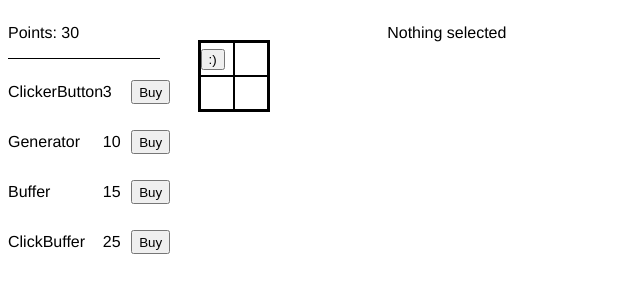
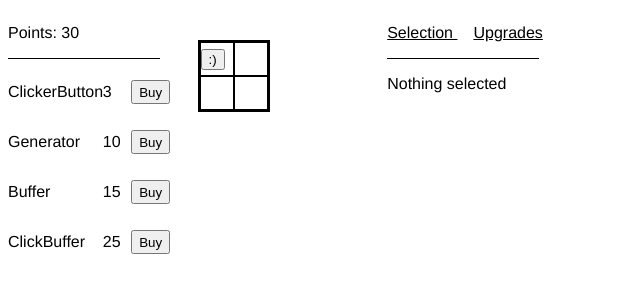
Before and after one commit to jake-orielly/untitled-idle-board-project, a Vue app: page / in a window 1280 px wide. Shown: the top 300 px of the page, without its empty margins (0-640 px from the left). Built offline with nearby package versions, Linux system fonts and the light colour scheme.

Commit message:
Upgrade tab scaffolding

```diff
--- a/src/components/GameContainer.vue
+++ b/src/components/GameContainer.vue
@@ -47,8 +47,28 @@
         </table>
       </div>
       <div>
+        <p>
+          <span
+            @click="selectRightTab('details')"
+            class="tabSelection"
+          >
+            Selection
+          </span>
+          <span
+            @click="selectRightTab('upgrades')"
+            class="tabSelection"
+          >
+            Upgrades
+          </span>
+        </p>
+        <hr>
         <StructureDetails
+          v-if="rightTab == 'details'"
           :structure="selectedStructure"
+        />
+        <UpgradesTab
+          v-else-if="rightTab == 'upgrades'"
+          :upgrades="upgrades"
         />
       </div>
     </div>
@@ -112,6 +132,7 @@ import ClickerButton from './ClickerButton'
 import Generator from './Generator'
 import StructureDetails from './StructureDetails'
 import StructureShop from './StructureShop'
+import UpgradesTab from './UpgradesTab'
 
 export default {
   name: 'GameContainer',
@@ -121,7 +142,8 @@ export default {
     ClickerButton,
     Generator,
     StructureDetails,
-    StructureShop
+    StructureShop,
+    UpgradesTab
   },
   data() {
     return {
@@ -139,7 +161,9 @@ export default {
       ],
       placing: undefined,
       placingCost: undefined,
-      selectedStructure: undefined
+      selectedStructure: undefined,
+      rightTab: "details",
+      upgrades: []
     }
   },
   created() {
@@ -186,6 +210,9 @@ export default {
         name: this.board[x][y].structure,
         action: "Selected"
       };
+    },
+    selectRightTab(tab) {
+      this.rightTab = tab;
     },
     placeStructure(x,y) {
       let newRow = [...this.board[x]];
@@ -250,4 +277,10 @@ hr {
     color: grey;
   }
 }
+
+.tabSelection {
+  text-decoration: underline;
+  cursor: pointer;
+  margin-right: 1rem;
+}
 </style>
--- /dev/null
+++ b/src/components/UpgradesTab.vue
@@ -0,0 +1,26 @@
+<template>
+  <div>
+    <p>Hi</p>
+  </div>
+</template>
+<script>
+
+export default {
+  name: 'UpgradesTab',
+  prop: {
+    upgrades: {
+      type: Array,
+      required: true
+    }
+  },
+  data() {
+    return {}
+  },
+  methods: {
+  }
+}
+</script>
+
+<style lang="less" scoped>
+
+</style>
```
